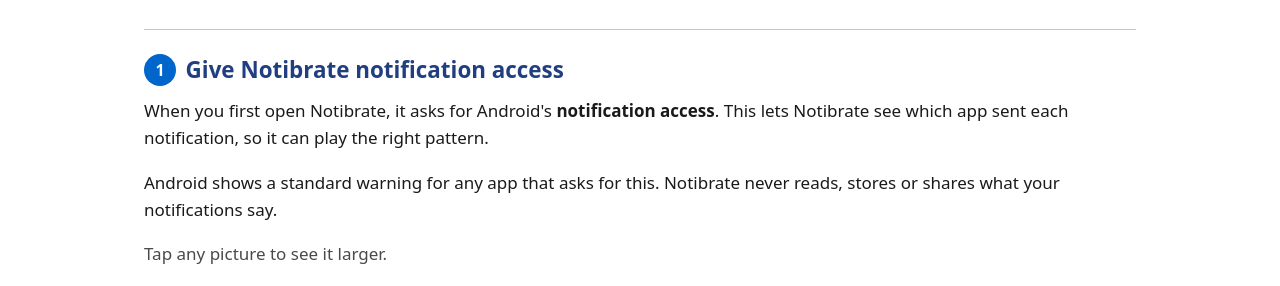
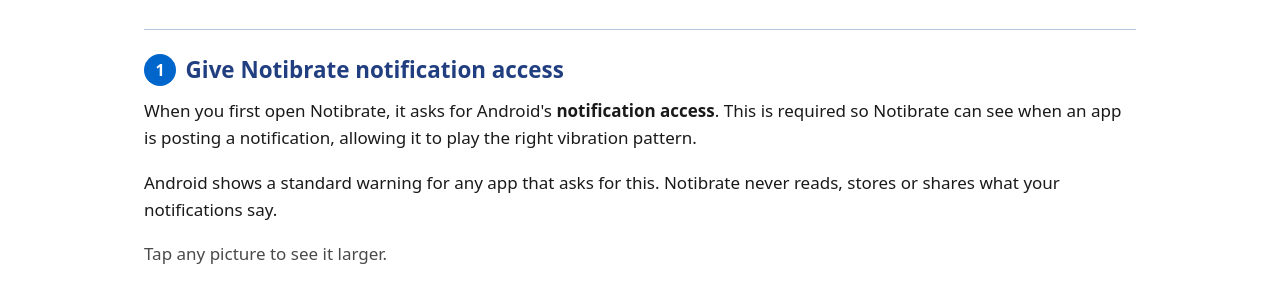
Before and after one commit to tasty-biscuit/notibrate-website, a plain HTML site: page how-to/index.html in a window 1280 px wide. Shown: the part 189-475 px from the top of the page. Drawn offline with Linux system fonts and the light colour scheme.

Commit message:
Update index.html
minor text update to a how-to item.

```diff
--- a/how-to/index.html
+++ b/how-to/index.html
@@ -59,7 +59,7 @@
           <div>
             <h2>Give Notibrate notification access</h2>
             <p>When you first open Notibrate, it asks for Android's <strong>notification access</strong>.
-              This lets Notibrate see which app sent each notification, so it can play the right pattern.</p>
+              This is required so Notibrate can see when an app is posting a notification, allowing it to play the right vibration pattern.</p>
             <p>Android shows a standard warning for any app that asks for this. Notibrate never reads,
               stores or shares what your notifications say.</p>
             <!-- Shows "Tap" on phones and tablets, "Click" on computers with a mouse or trackpad -->
```
